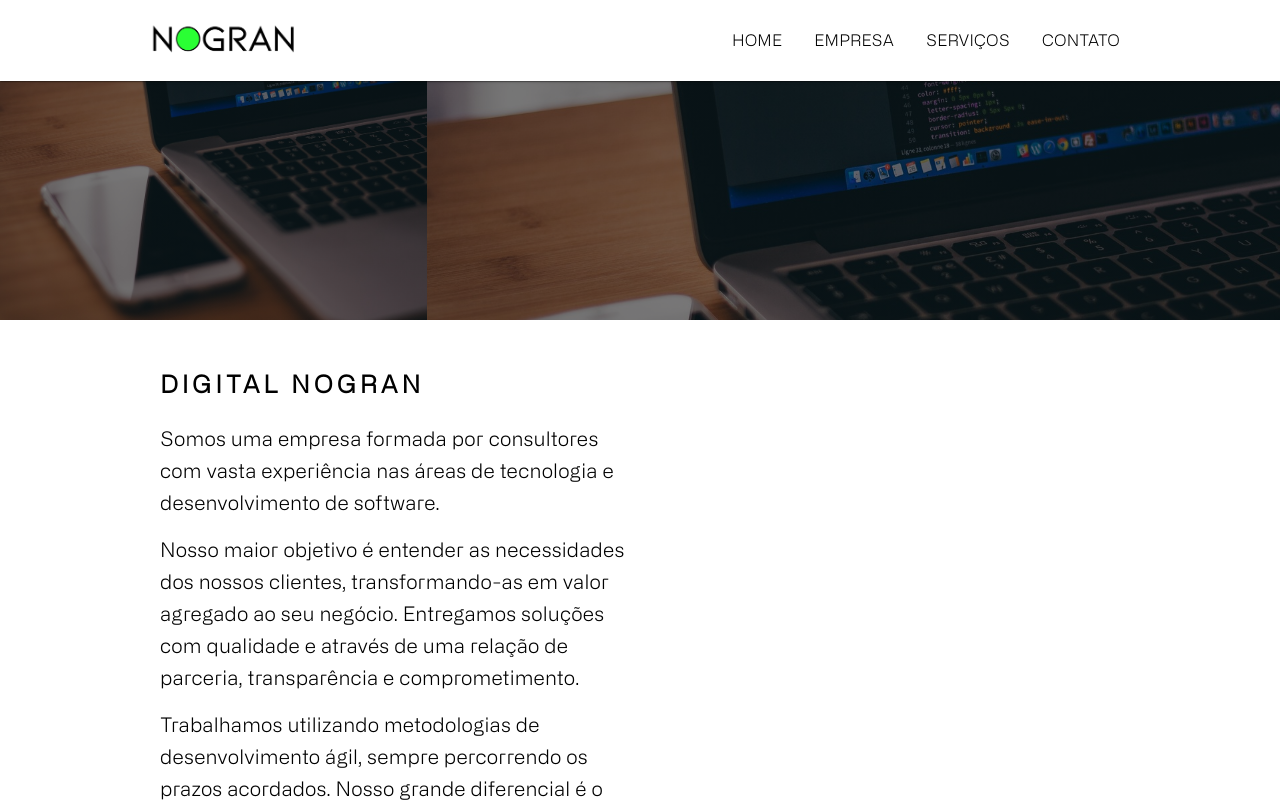
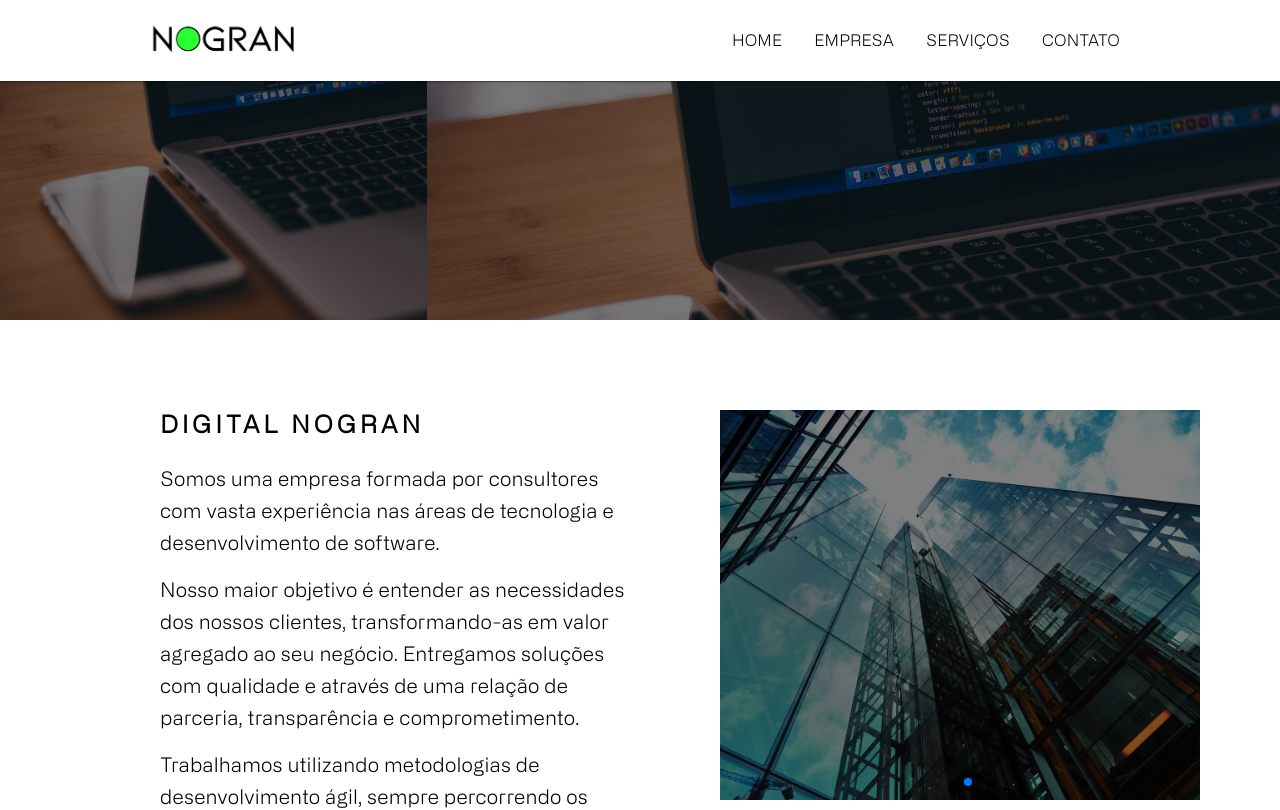
Before and after one commit to nogran/digital.nogran.ui, a React (Create React App) app: page /empresa in a window 1280 px wide. Shown: the top 810 px of the page. Built offline with nearby package versions, Linux system fonts and the light colour scheme.

Commit message:
empresa swiper

```diff
--- a/src/pages/empresa/Empresa.css
+++ b/src/pages/empresa/Empresa.css
@@ -1,6 +1,6 @@
 .empresa1 {
     background-image: linear-gradient(rgba(0, 0, 0, 0.5),
-    rgba(0, 0, 0, 0.5)), url("../../assets/images/pexels-pixabay-210158.jpg");
+            rgba(0, 0, 0, 0.5)), url("../../assets/images/pexels-pixabay-210158.jpg");
     background-attachment: fixed;
     background-position: start;
     background-repeat: no-repeat;
@@ -9,13 +9,24 @@
 
 .empresa2 {
     background-image: linear-gradient(rgba(0, 0, 0, 0.5),
-    rgba(0, 0, 0, 0.5)), url("../../assets/images/pexels-negative-space-48606.jpg");
+            rgba(0, 0, 0, 0.5)), url("../../assets/images/pexels-negative-space-48606.jpg");
     background-attachment: fixed;
     background-position: start;
     background-repeat: no-repeat;
     background-size: cover;
 }
 
-.missao{
+.missao {
     background-color: rgba(234, 234, 234, 0.377);
 }
+
+.bgEmpresa {
+    background-image: linear-gradient(rgba(0, 0, 0, 0.5),
+            rgba(0, 0, 0, 0.5)), url('../../assets/images/home-pexels-photo-443383.jpg');
+    display: flex;
+    background-position: center;
+    width: 100%;
+    height: 100%;
+    object-fit: cover;
+    margin-top: 10px;
+}
--- a/src/pages/empresa/Empresa.tsx
+++ b/src/pages/empresa/Empresa.tsx
@@ -2,8 +2,12 @@
 import { useEffect, useState } from "react";
 import { Box, Button, Grid, TextField, Typography, withStyles } from "@material-ui/core";
 import './Empresa.css';
+import "swiper/css";
+import "swiper/css/pagination";
 import Navbar from "../../components/statics/navbar/Navbar";
 import { Link } from "react-router-dom";
+import { Swiper, SwiperSlide } from "swiper/react";
+import SwiperCore, { Pagination, Autoplay, Navigation } from "swiper";
 
 const StyledButton = withStyles({
     root: {
@@ -31,7 +35,7 @@ export const Empresa = () => {
         window.addEventListener('scroll', posicaoScroll);
         window.scrollTo(0, 0)
     }, []);
-
+    SwiperCore.use([Autoplay])
     return (
         <>
             <Navbar acao={ativaCor} />
@@ -43,8 +47,8 @@ export const Empresa = () => {
                 <Grid item className="empresa2" xs={8} style={{ height: '40vh' }} >
                 </Grid>
 
-                <Grid item xs={6} style={{ height: '80vh' }} >
-                    <Box marginLeft={20} marginTop={5}>
+                <Grid item xs={6} style={{ height: '50vh' }} >
+                    <Box marginLeft={20}>
                         <Typography align="left" variant='h5' style={{ fontWeight: 'bold', letterSpacing: 4, lineHeight: 2 }}> DIGITAL NOGRAN</Typography>
                         <Typography align="left" variant='h6' style={{ marginTop: 15 }}>Somos uma empresa formada por consultores com vasta experiência nas áreas de tecnologia e desenvolvimento de software.</Typography>
                         <Typography align="left" variant='h6' style={{ marginTop: 15 }}>Nosso maior objetivo é entender as necessidades dos nossos clientes, transformando-as em valor agregado ao seu negócio. Entregamos soluções com qualidade e através de uma relação de parceria, transparência e comprometimento.</Typography>
@@ -52,8 +56,17 @@ export const Empresa = () => {
                     </Box>
                 </Grid>
 
-                <Grid item xs={6} style={{ height: '80vh' }}>
-                    <Typography></Typography>
+                <Grid item xs={6}>
+                    <Box padding={10}>
+                        <Swiper className="mySwiper" loop={true} modules={[Pagination, Navigation]} style={{ height: '50vh' }}
+                            speed={1600}
+                            autoplay={{ delay: 3500 }}
+                            pagination={true}>
+
+                            <SwiperSlide className="bgEmpresa"></SwiperSlide>
+                            <SwiperSlide className="bgEmpresa"></SwiperSlide>
+                        </Swiper>
+                    </Box>
                 </Grid>
 
                 {/* PAGE 2 */}
```
